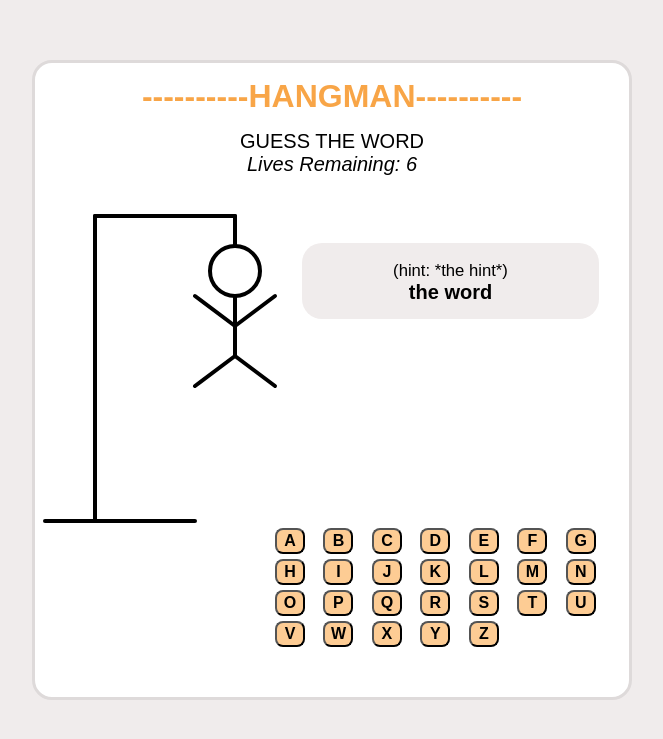
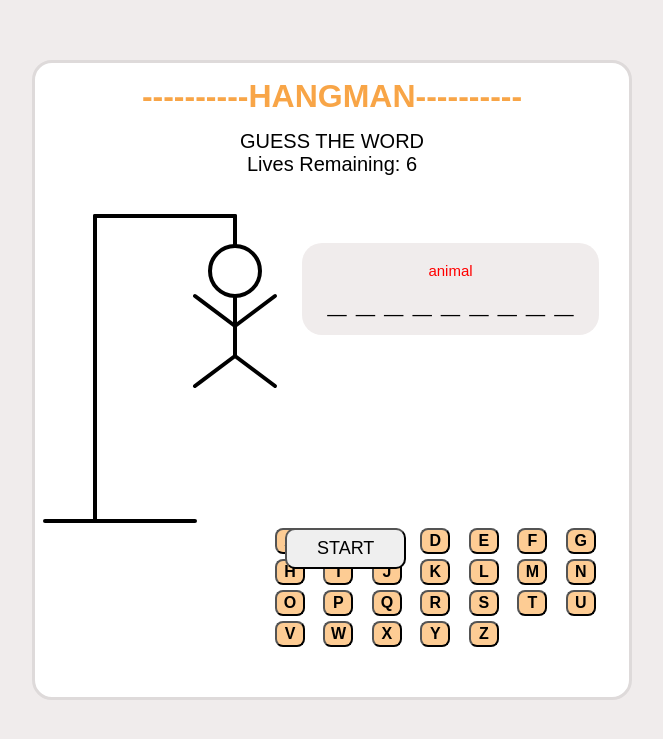
Before and after one commit to KosyAbone/hangman-game, a PHP site: page / in a window 1280 px wide. Shown: the top 739 px of the page, without its empty margins (308-971 px from the left). Run offline with PHP 8.4, Linux system fonts and the light colour scheme.

Commit message:
initial js script

```diff
--- a/hangMan.js
+++ b/hangMan.js
@@ -1,59 +1,48 @@
-const gameStart = () => {
-    console.log(`----------------------------------------------
-Welcome to the Hangman Game!!!
-----------------------------------------------
-
-Game Started...\n`)
-}
-
-const play = () => {
-    const secretWord = "apee";
-    let lives = 6;
-
-    const toFill = [...secretWord].map( i => i = '_');
-    console.log(toFill)
-    let remainingLetters = secretWord.length
+let guessWord = document.getElementById('word')
+let lives = document.getElementById('lives')
+let letters = document.querySelectorAll('.alpha-container')
+let hint = document.getElementById('hint')
+let letter;
+// console.log(guessWord.innerText)
+// console.log(lives.innerText)
+// for(let z of letter){
+//     console.log(z.innerText)
+// }
+const secretWord = "APEMONKEY";
+guessWord.innerText = [...secretWord].map( i => i = '_').join(' ');
+guessWord = guessWord.innerText.split('')
+console.log(guessWord)
+hint.innerText = "animal"
+let remainingLetters = secretWord.length
+console.log(remainingLetters)
 
 
-const gameOver = () => {
-    if(remainingLetters === 0){
-        alert("You Win!!! You're a Champ");
-        console.log("You Win!!!! You're a Champ");
+letters.addEventListener('click', e => {
+    if(e.target.matches('button')){
+        letter = e.target.innerText
+        console.log(letter)
     }
-    if(lives === 0){
-        alert("Ouch!!! You're DEAD! Better luck next time...")
-        console.log("Ouch!!! You're DEAD! Better luck next time...")
-    }
-}
+    //while(remainingLetters > 0){
+        //let guess = prompt("Guess the letter: ");
+        // letter = letter.toLowerCase();
+        // if(guess === null) break
+        // else if(guess.length !== 1) alert("Please Enter a single Letter");
+        //     for(let i = 0; i < secretWord.length;i++){
+        //             if(secretWord[i] === letter){
+        //                     guessWord[i] = letter;
+        //                     remainingLetters--;
+        //             }
+        //     }
+        //     lives--;
+        //     console.log(guessWord)
 
-    while(remainingLetters > 0){
-            //let guess = prompt("Guess the letter: ");
-            guess = guess.toLowerCase();
-            if(guess === null) break
-            else if(guess.length !== 1) alert("Please Enter a single Letter");
-            else {
-                for(let i = 0; i < secretWord.length;i++){
-                        if(secretWord[i] === guess){
-                                toFill[i] = guess;
-                                remainingLetters--;
-                        }
-                    }
-                    lives--;
-                    console.log(toFill)
-                }
+        // if(lives > 0)
+        //     //alert(`You have ${lives} lives left. Keep Guessing...`)
+        //     console.log(`You have ${lives} lives left. Keep Guessing...`)
 
-            if(lives > 0)
-                //alert(`You have ${lives} lives left. Keep Guessing...`)
-                console.log(`You have ${lives} lives left. Keep Guessing...`)
+        // if(lives === 0) {
+        //     break;
+        // }
+    //}
 
-            if(lives === 0) {
-                break;
-            }
-    }
-
-    gameOver()
-
- }
-
-gameStart();
-play()
+})
--- a/index.css
+++ b/index.css
@@ -41,7 +41,7 @@ body {
     right: 30px;
 }
 
-.btn-container {
+.alpha-container {
     position: absolute;
     bottom: 30px;
     left: 20px;
@@ -53,7 +53,7 @@ body {
     padding: 20px;
 }
 
-.btn-container > button{
+.alpha-container > button{
     background-color: #fdcc94;
     font-size: 16px;
     font-weight: 600;
@@ -62,7 +62,7 @@ body {
     width: 30px;
 }
 
-.btn-container > button:hover{
+.alpha-container > button:hover{
     cursor: pointer;
     background-color: #9b6c38;
 }
@@ -73,7 +73,22 @@ body {
     stroke-width: 4px;
     stroke-linecap: round;
   }
+#hint{
+    color: red;
+    font-size: 15px;
+}
+  #word{
+      font-size: 34px;
+  }
 
 /* .figure-part {
     display: none;
 } */
+
+#start-btn{
+    position: absolute;
+    padding: 8px 30px;
+    border-radius: 10px;
+    top: 465px;
+    font-size: 18px;
+}
--- a/index.html
+++ b/index.html
@@ -11,10 +11,10 @@
             <p>GUESS THE WORD</p>
 
             <div class="userGuess">
-                <p id="hint"><small>(hint: *the hint*)</small></p>
-                <h4 id="word">the word</h4>
+                <p><span id="hint">(the hint)</span></p>
+                <h1 id="word">_ _ _ _ _ _ _</h1>
             </div>
-            <p><i>Lives Remaining: 6</i></p>
+            <p>Lives Remaining: <span id="lives">6</span></p>
 
             <svg height="350" width="250" class="figure-container">
                 <!-- Rod -->
@@ -35,7 +35,7 @@
                 <line x1="200" y1="180" x2="240" y2="210" class="figure-part" />
               </svg>
 
-            <div class="btn-container">
+            <div class="alpha-container">
                 <button>A</button>
                 <button>B</button>
                 <button>C</button>
@@ -64,7 +64,10 @@
                 <button>Z</button>
             </div>
 
+            <button id="start-btn">START</button>
+
         </div>
+
         <script src = "hangMan.js"></script>
     </body>
 </html>
```
Also changed, not shown: oldjs.js (added, +57 -0 lines).
